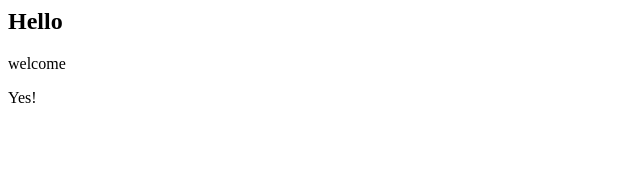
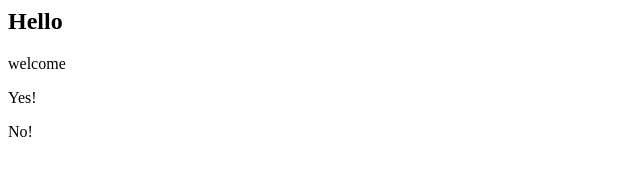
Before and after one commit to isupovProjects/GHtestProject, a plain HTML site: page index.html in a window 1280 px wide. Shown: the full height of the page, 0-640 px from the left. Drawn offline with Linux system fonts and the light colour scheme.

Commit message:
Update index.html

```diff
--- a/index.html
+++ b/index.html
@@ -1,3 +1,4 @@
 <h2>Hello</h2>
 <p>welcome</p>
 <p>Yes!</p>
+<p>No!</p>
```
